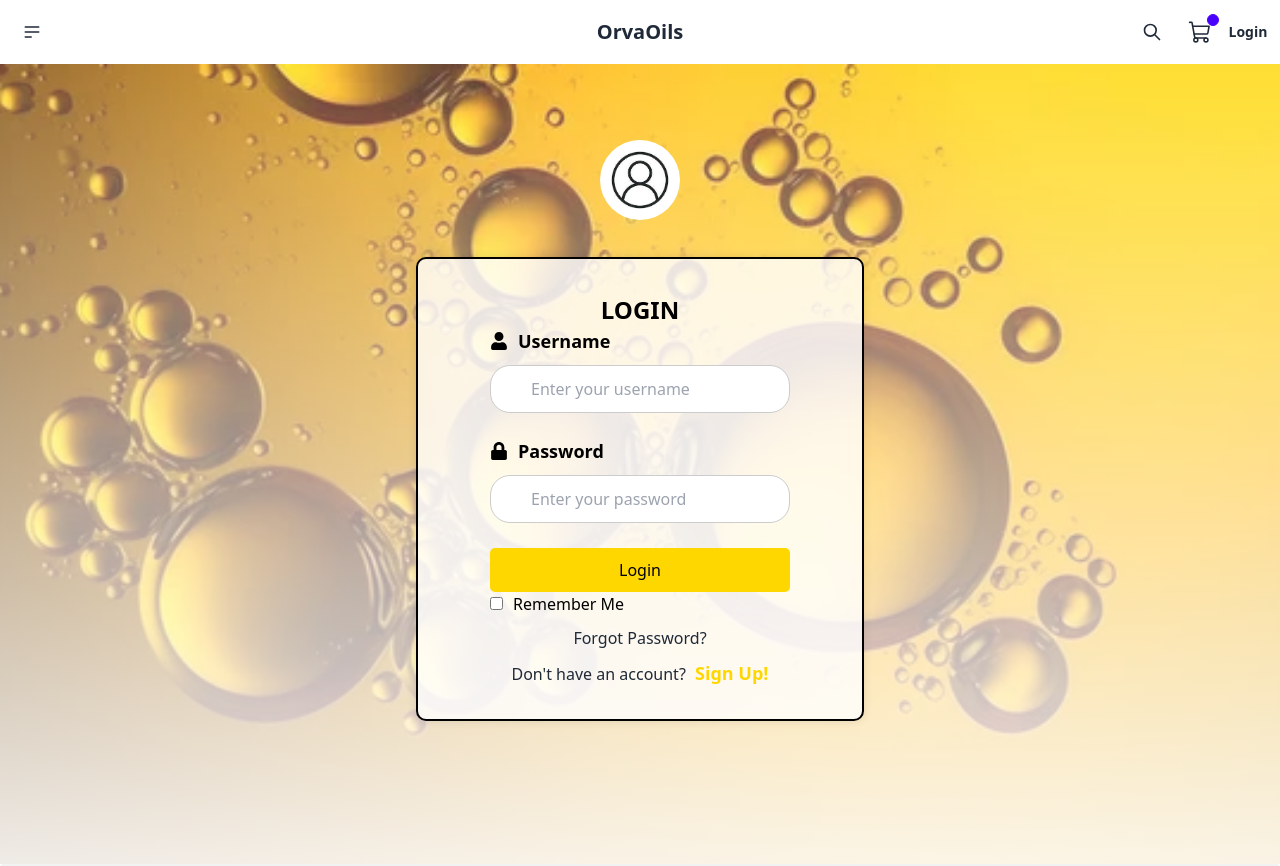
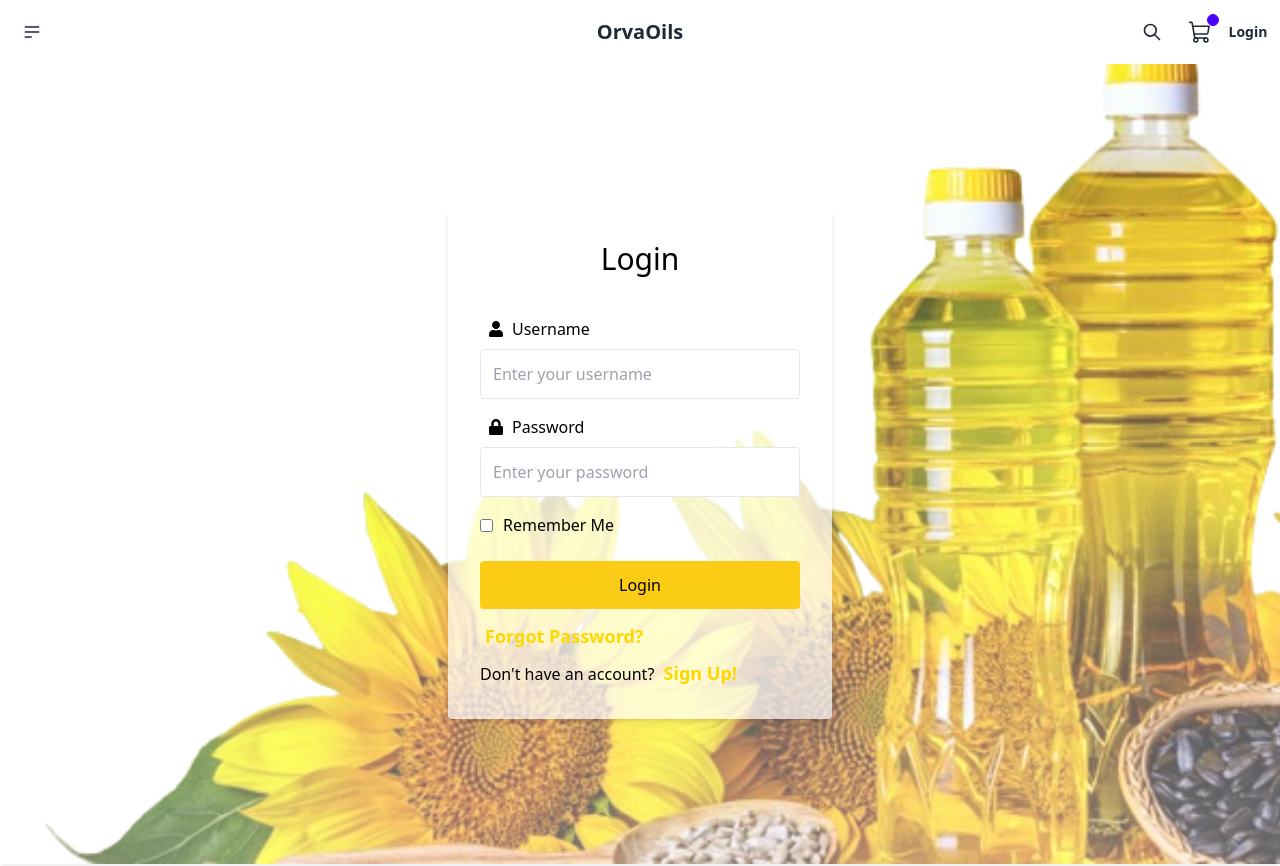
Before and after one commit to bharathan06/Web-dev-53, a React (Vite) app in the folder frontend/: page /login in a window 1280 px wide. Shown: the top 866 px of the page. Built offline with nearby package versions, Linux system fonts and the light colour scheme.

Commit message:
minor ui changes

```diff
--- a/frontend/src/pages/login/login.jsx
+++ b/frontend/src/pages/login/login.jsx
@@ -1,101 +1,44 @@
 import React, { useState } from 'react';
-import { Link } from 'react-router-dom';
-import { useNavigate } from 'react-router-dom';
+import { Link, useNavigate } from 'react-router-dom';
+import axios from 'axios';
+import { toast } from 'bulma-toast';
 import { FaUser, FaLock } from 'react-icons/fa';
-import backgroundImage from '../../assets/yu.jpg';
-import profileImage from '../../assets/hehe.jpeg';
+import backgroundImage from '../../assets/login_bg.png';
 
-export const Login = () => {
-  const data = { username: '', password: '' };
-  const [user, setUser] = useState(data);
-  const history = useNavigate();
+const Login = () => {
+  const navigate = useNavigate();
 
-  const handleChange = (e) => {
-    setUser({ ...user, [e.target.name]: e.target.value });
-  };
+  const [user, setUser] = useState({
+    username: '',
+    password: '',
+  });
 
-  const handleSubmit = (e) => {
-    e.preventDefault();
-    history('/');
-  };
-  const wrapperStyle = {
-    backgroundImage: `linear-gradient(rgba(255, 255, 255, 0.2), rgba(255, 255, 255, 0.9)), url(${backgroundImage})`,
+  const [rememberMe, setRememberMe] = useState(false);
+  const [errors, setErrors] = useState([]);
+
+  const pageStyle = {
+    minHeight: '100vh',
+    background: `linear-gradient(rgba(255, 255, 255, 0.1), rgba(255, 255, 255, 0.4)), url('${backgroundImage}')`,
     backgroundSize: 'cover',
-    backgroundRepeat: 'no-repeat',
-    backgroundPosition: 'center',
-    minHeight: '100vh',
     display: 'flex',
     justifyContent: 'center',
     alignItems: 'center',
-  };
-  const containerStyle = {
-    display: 'flex',
-    flexDirection: 'column',
-    alignItems: 'center',
-    justifyContent: 'center',
-    height: '58vh',
-    width: '35%',
-    margin: 'auto',
-    marginTop: '80px',
-    marginBottom: '30px',
-    padding: '50px',
-    position: 'center',
-    border: '2px solid black',
-    borderRadius: '10px',
-    boxShadow: '0 0 10px rgba(0, 0, 0, 0.1)',
-    background: 'rgba(255, 255, 255, 0.8)',
+    backdropFilter: 'blur(20px)',
+    backgroundRepeat: 'no-repeat',
   };
 
 
+  const formContainerStyle = 'container max-w-sm mx-auto flex-1 flex flex-col items-center justify-center px-2 bg-white bg-opacity-70 px-6 py-8 rounded shadow-md text-black w-full';
 
-  const profileImageStyle = {
-    width: '80px',
-    height: '80px',
-    borderRadius: '50%',
-    marginBottom: '20px',
-    position: 'absolute',
-    top: '140px',
-    left: '50%',
-    transform: 'translateX(-50%)',
-  };
+  const headingStyle = 'mb-8 text-3xl text-center';
 
-  const formStyle = {
-    width: '300px',
-    textAlign: 'center',
-    marginTop: '-20px',
-  };
+  const labelStyle = 'flex items-center m-2 text-grey-darker';
 
-  const headingStyle = {
-    fontWeight: 'bold',
-    fontSize: '24px',
-    marginBottom: '20px',
-    color: 'Black',
-  };
+  const iconStyle = 'mr-2';
 
-  const labelStyle = {
-    display: 'flex',
-    alignItems: 'center',
-    marginBottom: '10px',
-    fontWeight: 'bold',
-    fontSize: '18px',
-    textAlign: 'left',
-    color: 'black',
-  };
+  const inputStyle = 'block border border-grey-light w-80 p-3 rounded mb-4';
 
-  const inputOvalStyle = {
-    width: '100%',
-    padding: '10px',
-    borderRadius: '20px',
-    marginBottom: '10px',
-    border: '1px solid #ccc',
-    boxSizing: 'border-box',
-    paddingLeft: '40px'
-  };
-
-  const labelIconStyle = {
-    marginRight: '10px',
-    verticalAlign: 'middle',
-  };
+  const buttonStyle = 'w-full text-center py-3 rounded bg-yellow-400 hover:bg-yellow-600 focus:outline-none my-1';
 
   const rememberMeStyle = {
     display: 'flex',
@@ -104,7 +47,7 @@ export const Login = () => {
     color: 'black',
   };
 
-  const signUpLinkStyle = {
+  const linkStyle = {
     textDecoration: 'none',
     color: '#FFD700',
     fontWeight: 'bold',
@@ -112,57 +55,99 @@ export const Login = () => {
     marginLeft: '5px',
   };
 
+  const handleSubmit = async (e) => {
+    e.preventDefault();
+    setErrors([]);
+
+    try {
+      // Simulating a login request with Axios
+      const response = await axios.post('/api/v1/login', {
+        username: user.username,
+        password: user.password,
+      });
+
+      // Display success message with Bulma toast
+      toast({
+        message: 'Login successful!',
+        type: 'is-success',
+        dismissible: true,
+        pauseOnHover: true,
+        duration: 2000,
+        position: 'bottom-right',
+      });
+
+      // Navigate to the home page after successful login
+      navigate('/');
+    } catch (error) {
+      // Handle login errors
+      if (error.response) {
+        setErrors(['Invalid username or password']);
+      } else {
+        setErrors(['Something went wrong. Please try again']);
+      }
+    }
+  };
+
   return (
-    <div style={wrapperStyle}>
-      <div style={containerStyle}>
-        <img src={profileImage} alt="Profile" style={profileImageStyle} />
-        <h2 style={headingStyle}>LOGIN</h2>
-        <form onSubmit={handleSubmit} style={formStyle}>
-          <div style={{ marginBottom: '15px' }}>
-            <label htmlFor="username" style={labelStyle}>
-              <FaUser style={labelIconStyle} /> Username
+    <div style={pageStyle}>
+      <div className={formContainerStyle}>
+        <h1 className={headingStyle}>Login</h1>
+        <form onSubmit={handleSubmit}>
+          <label className={labelStyle}>
+            <FaUser className={iconStyle} />
+            Username
           </label>
           <input
             type="text"
-              id="username"
-              name="username"
-              value={user.username}
-              onChange={handleChange}
             placeholder="Enter your username"
-              className="input input-bordered input-success w-full max-w-xs"
-              style={inputOvalStyle}
+            className={inputStyle}
+            required
+            onChange={(e) => setUser({ ...user, username: e.target.value })}
           />
-          </div>
-          <div style={{ marginBottom: '15px' }}>
-            <label htmlFor="password" style={labelStyle}>
-              <FaLock style={labelIconStyle} /> Password
+
+          <label className={labelStyle}>
+            <FaLock className={iconStyle} />
+            Password
           </label>
           <input
             type="password"
-              id="password"
-              name="password"
-              value={user.password}
-              onChange={handleChange}
             placeholder="Enter your password"
-              className="input input-bordered input-success w-full max-w-xs"
-              style={inputOvalStyle}
+            className={inputStyle}
+            required
+            onChange={(e) => setUser({ ...user, password: e.target.value })}
           />
+
+          <div style={rememberMeStyle}>
+            <input
+              type="checkbox"
+              id="rememberMe"
+              name="rememberMe"
+              checked={rememberMe}
+              onChange={() => setRememberMe(!rememberMe)}
+              style={{ marginRight: '10px' }}
+            />
+            <label htmlFor="rememberMe">Remember Me</label>
           </div>
-          <button type="submit" style={{ width: '100%', padding: '10px', boxSizing: 'border-box', background: '#FFD700', color: 'black', border: 'none', borderRadius: '5px', cursor: 'pointer' }}>
+
+          <div className="notification is-danger" style={{ marginBottom: '20px' }}>
+            {errors.map((error, index) => (
+              <p key={index}>{error}</p>
+            ))}
+          </div>
+
+          <button type="submit" className={buttonStyle}>
             Login
           </button>
-          <div style={rememberMeStyle}>
-  <input type="checkbox" id="rememberMe" name="rememberMe" style={{ marginRight: '10px' }} />
-  <label htmlFor="rememberMe">Remember Me</label>
-</div>
-          <p style={{ marginBottom: '10px', marginTop: '10px' }}>
-            <Link to="/forgot-password" style={{ textDecoration: 'none' }}>
+
+          <div style={{ marginTop: '10px' }}>
+            <Link to="/forgot-password" style={linkStyle}>
               Forgot Password?
             </Link>
-          </p>
-          <p>
+          </div>
+
+          <p style={{ marginTop: '10px' }}>
             Don't have an account?{' '}
-            <Link to="/signup" style={signUpLinkStyle}>
+            <Link to="/signup" style={linkStyle}>
               Sign Up!
             </Link>
           </p>
@@ -171,3 +156,5 @@ export const Login = () => {
     </div>
   );
 };
+
+export { Login };
--- a/frontend/src/pages/signup/signup.jsx
+++ b/frontend/src/pages/signup/signup.jsx
@@ -1,96 +1,165 @@
-import React from 'react';
+import React, { useState } from 'react';
 import { useNavigate } from 'react-router-dom';
+import axios from 'axios';
+import { toast } from 'bulma-toast';
 import { FaUser, FaEnvelope, FaLock } from 'react-icons/fa';
-import backgroundImage from '../../assets/kuki.webp';
+import backgroundImage from '../../assets/login_bg.png';
 
-export const Signup = () => {
+const Signup = () => {
   const navigate = useNavigate();
+
+  const [formData, setFormData] = useState({
+    username: '',
+    email: '',
+    password: '',
+    confirmPassword: '',
+  });
+
+  const [errors, setErrors] = useState([]);
 
   const pageStyle = {
     minHeight: '100vh',
     background: `linear-gradient(rgba(255, 255, 255, 0.1), rgba(255, 255, 255, 0.4)), url('${backgroundImage}')`,
     backgroundSize: 'cover',
-    backgroundRepeat: 'no-repeat',
     display: 'flex',
     justifyContent: 'center',
     alignItems: 'center',
+    backdropFilter: 'blur(20px)',
+    backgroundRepeat: 'no-repeat',
   };
 
-  const formContainerStyle = {
-    maxWidth: '400px',
-    margin: 'auto',
-    padding: '20px',
-    borderRadius: '8px',
-    boxShadow: '0 0 10px rgba(0, 0, 0, 0.1)',
-    background: 'rgba(255, 255, 255, 0.8)',
-  };
 
-  const headingStyle = {
-    color: '#333',
-    fontFamily: 'Times New Roman, Times, serif',
-    fontSize: '2rem',
-    fontWeight: 'bold',
-    marginBottom: '20px',
-    textAlign: 'center',
-  };
+  const formContainerStyle = 'container max-w-sm mx-auto flex-1 flex flex-col items-center justify-center px-2 bg-white bg-opacity-70 px-6 py-8 rounded shadow-md text-black w-full';
 
-  const labelStyle = {
-    display: 'flex',
-    alignItems: 'center',
-    margin: '10px 0',
-    color: '#555',
-    fontSize: '1rem',
-  };
+  const headingStyle = 'mb-8 text-3xl text-center';
 
-  const iconStyle = {
-    marginRight: '10px',
-  };
+  const labelStyle = 'flex items-center m-2 text-grey-darker';
 
-  const inputStyle = {
-    width: '100%',
-    padding: '10px',
-    borderRadius: '4px',
-    border: '1px solid #ddd',
-    marginBottom: '20px',
-    boxSizing: 'border-box',
-  };
+  const iconStyle = 'mr-2';
 
-  const buttonStyle = {
-    width: '100%',
-    padding: '10px',
-    background: '#FCF75E',
-    color: 'black',
-    border: 'none',
-    borderRadius: '4px',
-    cursor: 'pointer',
-    fontSize: '1rem',
-  };
+  const inputStyle = 'block border border-grey-light w-80 p-3 rounded mb-4';
 
-  const handleSubmit = (e) => {
+  const buttonStyle = 'w-full text-center py-3 rounded bg-yellow-400 <text-black></text-black> hover:bg-yellow-600 focus:outline-none my-1';
+
+  const handleSubmit = async (e) => {
     e.preventDefault();
-    navigate('/');
+    setErrors([]);
+
+    if (formData.username === '') {
+      setErrors((prevErrors) => [...prevErrors, 'The username is missing']);
+    }
+
+    if (formData.password === '') {
+      setErrors((prevErrors) => [...prevErrors, 'The password is too short']);
+    }
+
+    if (formData.password !== formData.confirmPassword) {
+      setErrors((prevErrors) => [...prevErrors, "The passwords don't match"]);
+    }
+
+    if (!errors.length) {
+      try {
+        const response = await axios.post('/api/v1/users/', {
+          username: formData.username,
+          password: formData.password,
+        });
+
+        toast({
+          message: 'Account created, please log in!',
+          type: 'is-success',
+          dismissible: true,
+          pauseOnHover: true,
+          duration: 2000,
+          position: 'bottom-right',
+        });
+
+        navigate('/log-in');
+      } catch (error) {
+        if (error.response) {
+          for (const property in error.response.data) {
+            setErrors((prevErrors) => [
+              ...prevErrors,
+              `${property}: ${error.response.data[property]}`,
+            ]);
+          }
+          console.log(JSON.stringify(error.response.data));
+        } else if (error.message) {
+          setErrors((prevErrors) => [
+            ...prevErrors,
+            'Something went wrong. Please try again',
+          ]);
+          console.log(JSON.stringify(error));
+        }
+      }
+    }
   };
 
   return (
     <div style={pageStyle}>
-    <div style={formContainerStyle}>
-      <h1 style={headingStyle}>Sign Up</h1>
-      <form onSubmit={handleSubmit}>
-        <label style={labelStyle}><FaUser style={iconStyle} />Full Name</label>
-        <input type="text" placeholder="Enter your full name" style={inputStyle} required />
+      <div className={formContainerStyle}>
+        <h1 className={headingStyle}>Sign Up</h1>
+        <form onSubmit={handleSubmit}>
+          <label className={labelStyle}>
+            <FaUser className={iconStyle} />
+            Full Name
+          </label>
+          <input
+            type="text"
+            placeholder="Enter your full name"
+            className={inputStyle}
+            required
+            onChange={(e) => setFormData({ ...formData, username: e.target.value })}
+          />
 
-        <label style={labelStyle}><FaEnvelope style={iconStyle} />Email</label>
-        <input type="email" placeholder="Enter your email" style={inputStyle} required />
+          <label className={labelStyle}>
+            <FaEnvelope className={iconStyle} />
+            Email
+          </label>
+          <input
+            type="email"
+            placeholder="Enter your email"
+            className={inputStyle}
+            required
+            onChange={(e) => setFormData({ ...formData, email: e.target.value })}
+          />
 
-        <label style={labelStyle}><FaLock style={iconStyle} />Password</label>
-        <input type="password" placeholder="Enter your password" style={inputStyle} required />
+          <label className={labelStyle}>
+            <FaLock className={iconStyle} />
+            Password
+          </label>
+          <input
+            type="password"
+            placeholder="Enter your password"
+            className={inputStyle}
+            required
+            onChange={(e) => setFormData({ ...formData, password: e.target.value })}
+          />
 
-        <label style={labelStyle}><FaLock style={iconStyle} />Confirm Password</label>
-        <input type="password" placeholder="Confirm your password" style={inputStyle} required />
+          <label className={labelStyle}>
+            <FaLock className={iconStyle} />
+            Confirm Password
+          </label>
+          <input
+            type="password"
+            placeholder="Confirm your password"
+            className={inputStyle}
+            required
+            onChange={(e) => setFormData({ ...formData, confirmPassword: e.target.value })}
+          />
 
-        <button type="submit" style={buttonStyle}>Sign Up</button>
-      </form>
+          <div className="notification is-danger" style={{ marginBottom: '20px' }}>
+            {errors.map((error, index) => (
+              <p key={index}>{error}</p>
+            ))}
+          </div>
+
+          <button type="submit" className={buttonStyle}>
+            Sign Up
+          </button>
+        </form>
+      </div>
     </div>
-  </div>
   );
 };
+
+export { Signup };
```
Also changed, not shown: frontend/src/assets/login_bg.png (added). Lines whose indentation alone changed are shown as unchanged.
